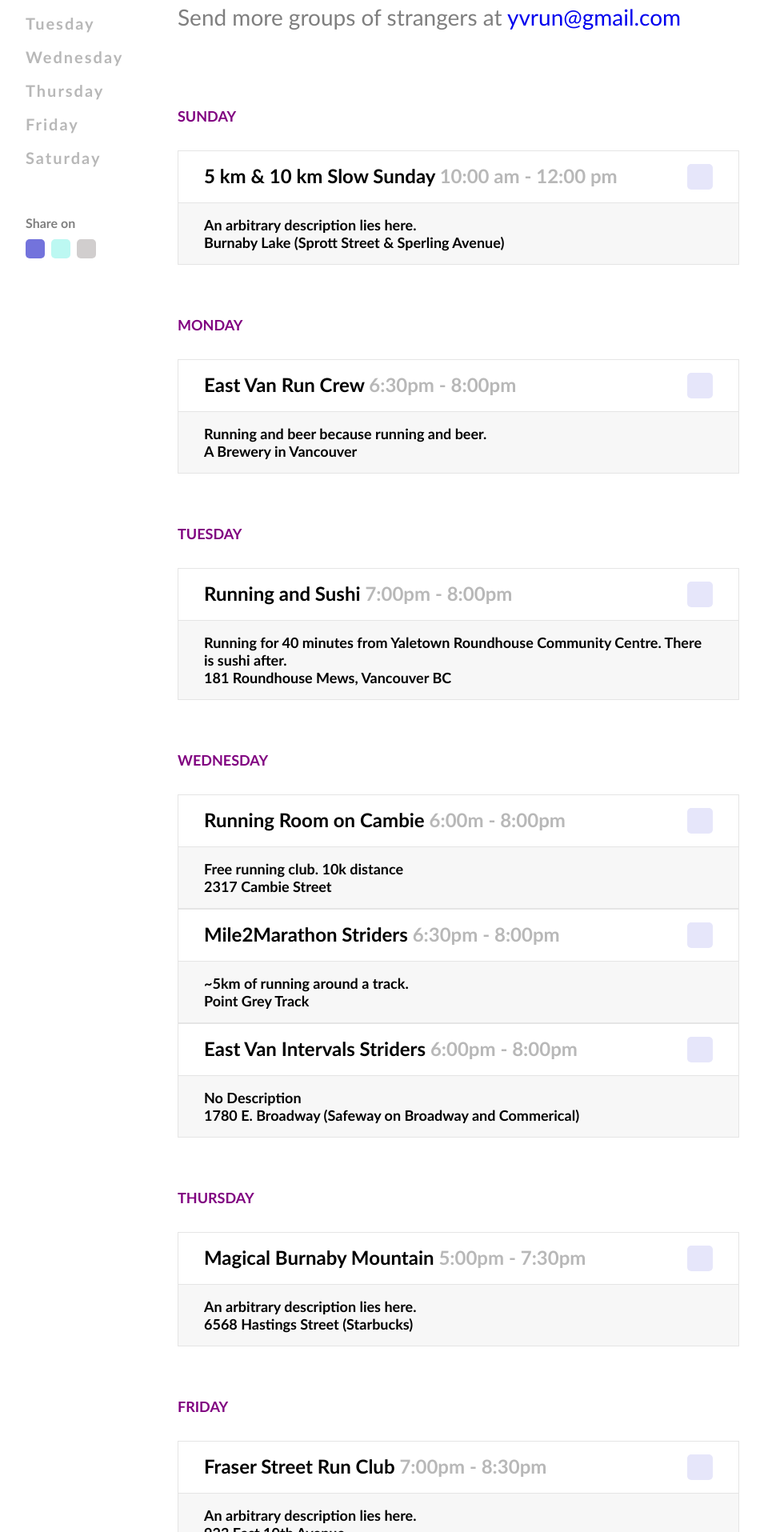
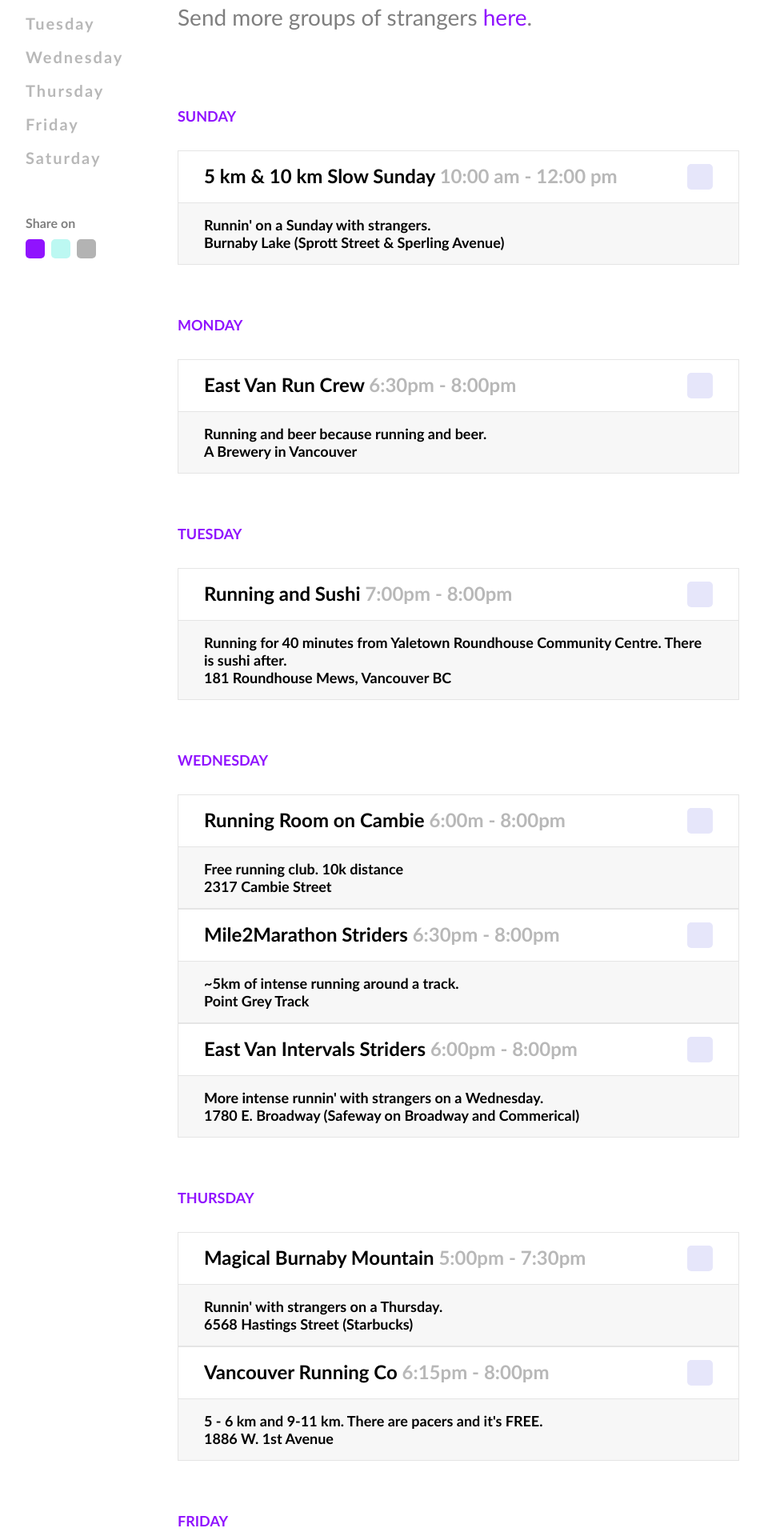
Before and after one commit to rhyuen/yvrun, a React app: page / in a window 1280 px wide. Shown: the part 345-2260 px from the top of the page at 80% size, without its empty margins (163-1118 px from the left). Built offline with nearby package versions, Linux system fonts and the light colour scheme.

Commit message:
Css hover changes and more consisten colouring.

```diff
--- a/src/app.jsx
+++ b/src/app.jsx
@@ -1,6 +1,7 @@
 import React, {Component} from "react";
 import Dayblock from "./dayblock.jsx";
 import Nav from "./nav.jsx";
+import MainSplash from "./mainsplash.jsx";
 import Footer from "./footer.jsx";
 import runData from "./data.json";
 
@@ -28,10 +29,7 @@ class App extends Component{
             <div className = "root">
                 <Nav days = {runData.days}/>
                 <div className = "root__main">
-                    <div className = "root__main__title">YVRUN, Running with Strangers</div>
-                    <div className = "root__main__content">Here's a list of days, times and places where strangers run together.  It's all over town.  At all times of day.  Some are even at some ungodly hour of the morning.</div>
-                    <div className = "root__main__content">Send more groups of strangers at <a href = "/">yvrun@gmail.com</a></div>
-
+                    <MainSplash/>
                     {
                         runData.days.map((item) => {
                             return (
--- a/src/data.json
+++ b/src/data.json
@@ -8,7 +8,7 @@
                     "start": "10:00 am",
                     "end": "12:00 pm",
                     "location": "Burnaby Lake (Sprott Street & Sperling Avenue)",
-                    "description": "An arbitrary description lies here.",
+                    "description": "Runnin' on a Sunday with strangers.",
                     "links": [
                         "https://facebook.com",
                         "https://instagram.com",
@@ -71,7 +71,7 @@
                     "start": "6:30pm",
                     "end": "8:00pm",
                     "location": "Point Grey Track",
-                    "description": "~5km of running around a track.",
+                    "description": "~5km of intense running around a track.",
                     "links": [
                         "https://facebook.com",
                         "https://instagram.com",
@@ -83,7 +83,7 @@
                     "start": "6:00pm",
                     "end": "8:00pm",
                     "location": "1780 E. Broadway (Safeway on Broadway and Commerical)",
-                    "description": "No Description",
+                    "description": "More intense runnin' with strangers on a Wednesday.",
                     "links": [
                         "https://facebook.com",
                         "https://instagram.com",
@@ -100,11 +100,21 @@
                     "start": "5:00pm",
                     "end": "7:30pm",
                     "location": "6568 Hastings Street (Starbucks)",
-                    "description": "An arbitrary description lies here.",
+                    "description": "Runnin' with strangers on a Thursday.",
                     "links": [
                         "https://facebook.com",
                         "https://instagram.com",
                         "https://strava.com"
+                    ]
+                },
+                {
+                    "group": "Vancouver Running Co",
+                    "start": "6:15pm",
+                    "end": "8:00pm",
+                    "location": "1886 W. 1st Avenue",
+                    "description": "5 - 6 km and 9-11 km.  There are pacers and it's FREE.",
+                    "links": [
+                        "https://vanrunco.com/pages/flight-crew"
                     ]
                 }
             ]
@@ -117,7 +127,7 @@
                     "start": "7:00pm",
                     "end": "8:30pm",
                     "location": "923 East 10th Avenue",
-                    "description": "An arbitrary description lies here.",
+                    "description": "Runnin' with strangers on a Friday.",
                     "links": [
                         "https://www.facebook.com/groups/380233985492086/",
                         "https://instagram.com",
--- /dev/null
+++ b/src/mainsplash.jsx
@@ -0,0 +1,11 @@
+import React, {Component} from "react";
+
+export default (props) => (
+    <div>
+        <div className = "root__main__title">YVRUN, Running with Strangers</div>
+        <div className = "root__main__content">Here's a list of days, times and places where strangers run together.  It's all over town.  At all times of day.  Some are even at some ungodly hour of the morning.</div>
+        <div className = "root__main__content">
+            Send more groups of strangers <a href = "mailto:alloauth@gmail.com">here</a>.
+        </div>
+    </div>
+);
--- a/src/templates/index.html
+++ b/src/templates/index.html
@@ -39,7 +39,8 @@
                 text-decoration: none;
             }
             .root__left__nav__item a:hover{
-                color: purple;
+                color: #9013fe;
+                text-decoration: underline;
             }
             .root__left__footer{
                 padding-top: 2.5rem;
@@ -54,14 +55,17 @@
                 padding-bottom: 1.5rem;
                 margin-right: 0.5rem;
             }
+            .root__left__footer__icons__item:hover{
+                background: lavender;
+            }
             .root__left__footer__icons__item--fb{
-                background: #7373DC;
+                background: #9013fe;
             }
             .root__left__footer__icons__item--twit{
                 background: #BCF8F2;
             }
             .root__left__footer__icons__item--insta{
-                background: #D1CECE;
+                background: #b3b3b3;
             }
 
             .root__main{
@@ -78,9 +82,9 @@
             }
             .root__main__content a{
                 text-decoration: none;
+                color: #9013fe;
             }
             .root__main__content a:hover{
-                background: lavender;
                 border-radius: 5px;
                 text-decoration: underline;
             }
@@ -92,7 +96,7 @@
             }
             .root__main__block__title{
                 text-transform: uppercase;
-                color: purple;
+                color: #9013fe;
                 margin-top: 4rem;
                 margin-bottom: 2rem;
             }
@@ -113,6 +117,9 @@
             }
             .root__main__block__item__header:hover{
                 background-color: #f7f7f7;
+            }
+            .root__main__block__item__header:hover .root__main__block__item__header__dropdown{
+                background: #9013fe;
             }
             .root__main__block__item__header__name{
                 width: 90%;
@@ -167,6 +174,11 @@
                 border: none;
                 padding: 0.5rem;
             }
+            .footer__form__submit:hover{
+                background: #f7f7f7;
+                color: #b8b8b8;
+                box-shadow: inset 0 0 1px #9013fe;
+            }
             .footer__form__submit{
                 outline: none;
             }
```
